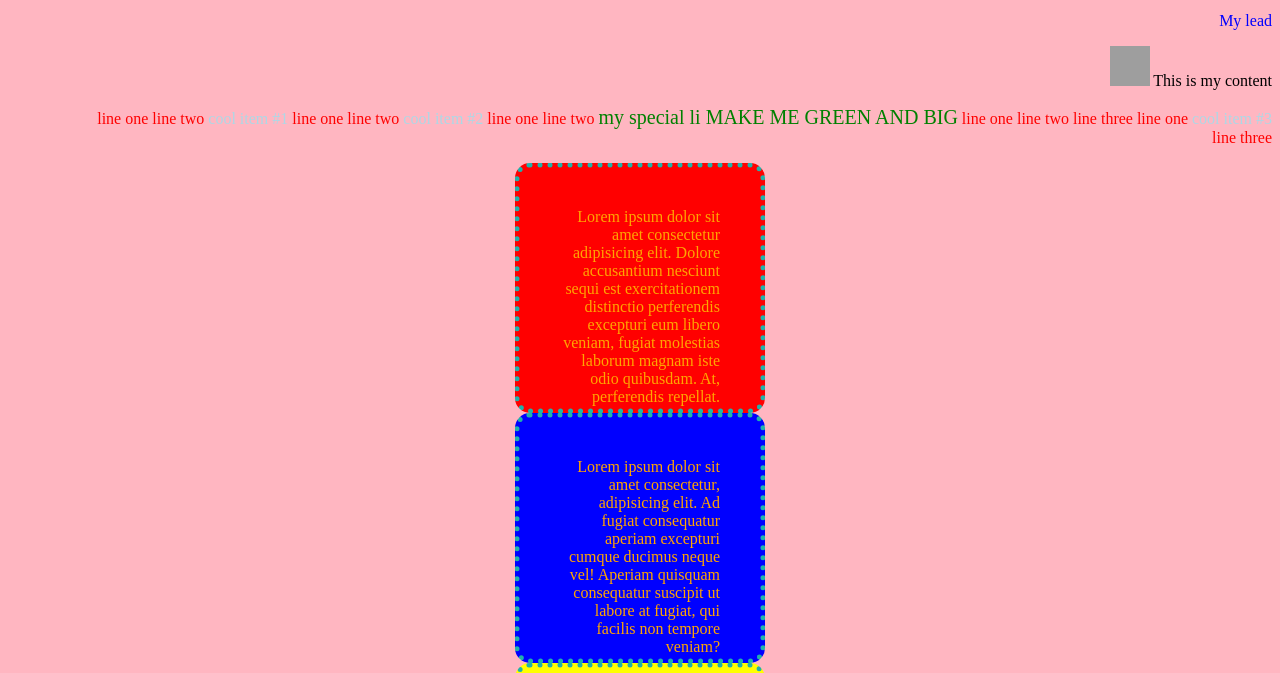
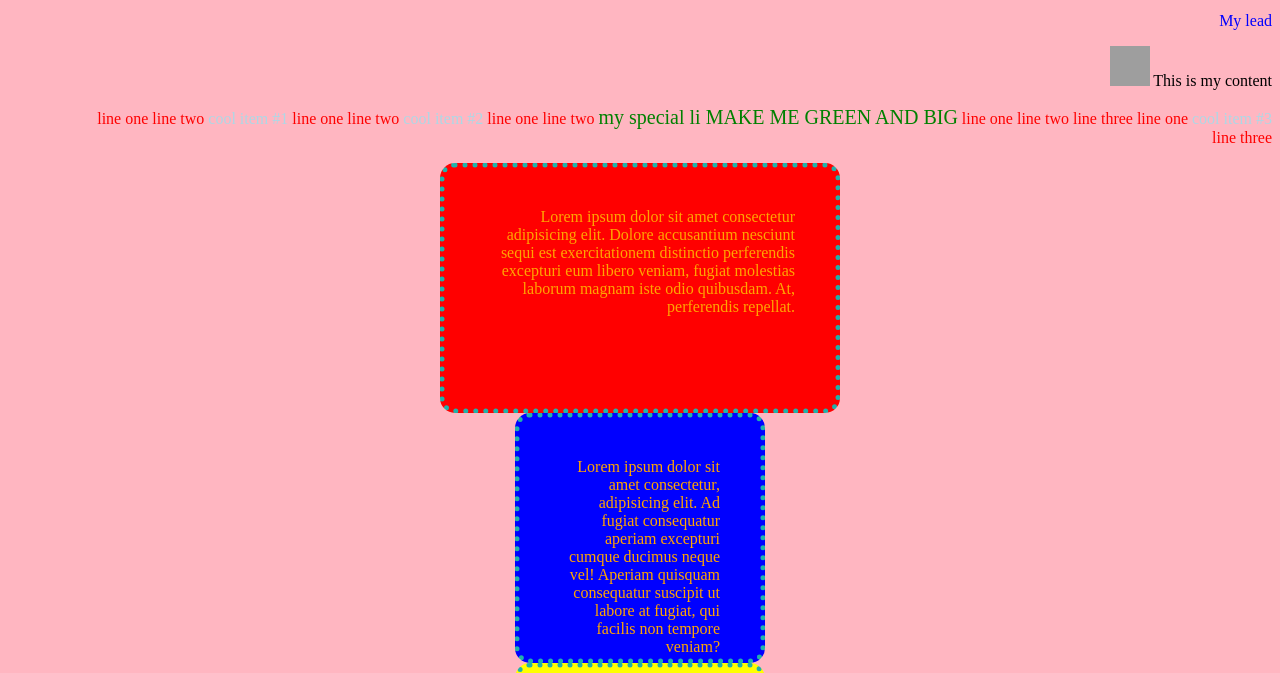
Before and after one commit to dpcairns/winter-bootcamp-prep-repo, a plain HTML site: page index.html in a window 1280 px wide. In both pictures the pointer is over the element 640 px from the left and 415 px from the top of the page. Shown: the part 127-800 px from the top of the page. Drawn offline with Linux system fonts and the light colour scheme; grey boxes are pictures that could not be loaded.

Commit message:
add transition

```diff
--- a/index.html
+++ b/index.html
@@ -4,8 +4,6 @@
 <head>
     <title>My Bassoon Fansite</title>
     <link rel="stylesheet" href="style.css">
-    <link rel="stylesheet" href="style2.css">
-
 </head>
 
 <body>
--- a/style.css
+++ b/style.css
@@ -48,7 +48,12 @@ ul {
     margin: 0 auto;
     padding: 40px;
     color: orange;
+    transition: width .2s ease-in-out;
+}
 
+.square:hover {
+    width: 400px;
+    cursor: pointer;
 }
 
 #cool-square {
```
